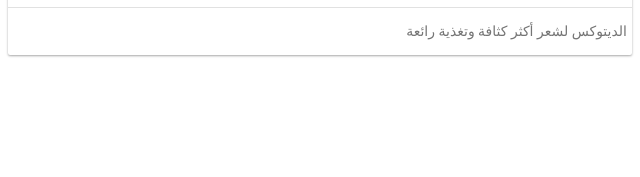
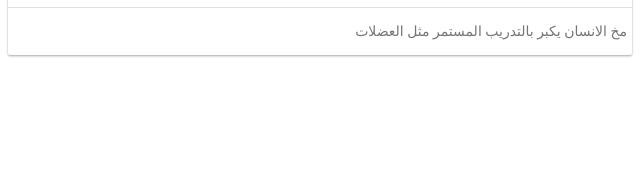
Before and after one commit to walaa111/beauty, a plain HTML site: page beauty/www/health.html in a window 1280 px wide. Shown: the part 553-730 px from the top of the page, 640-1280 px from the left. Drawn offline with Linux system fonts and the light colour scheme.

Commit message:
Update health.html

```diff
--- a/beauty/www/health.html
+++ b/beauty/www/health.html
@@ -144,7 +144,7 @@
     <div class="card-content">
         <div class="card-content-inner"><img src="img/health4.jpg"/> </div>
     </div>
-    <div class="card-footer">    الديتوكس لشعر أكثر كثافة وتغذية رائعة       </div>
+    <div class="card-footer">     مخ الانسان يكبر بالتدريب المستمر مثل العضلات       </div>
 </div>
 </a>
     </div>
```
